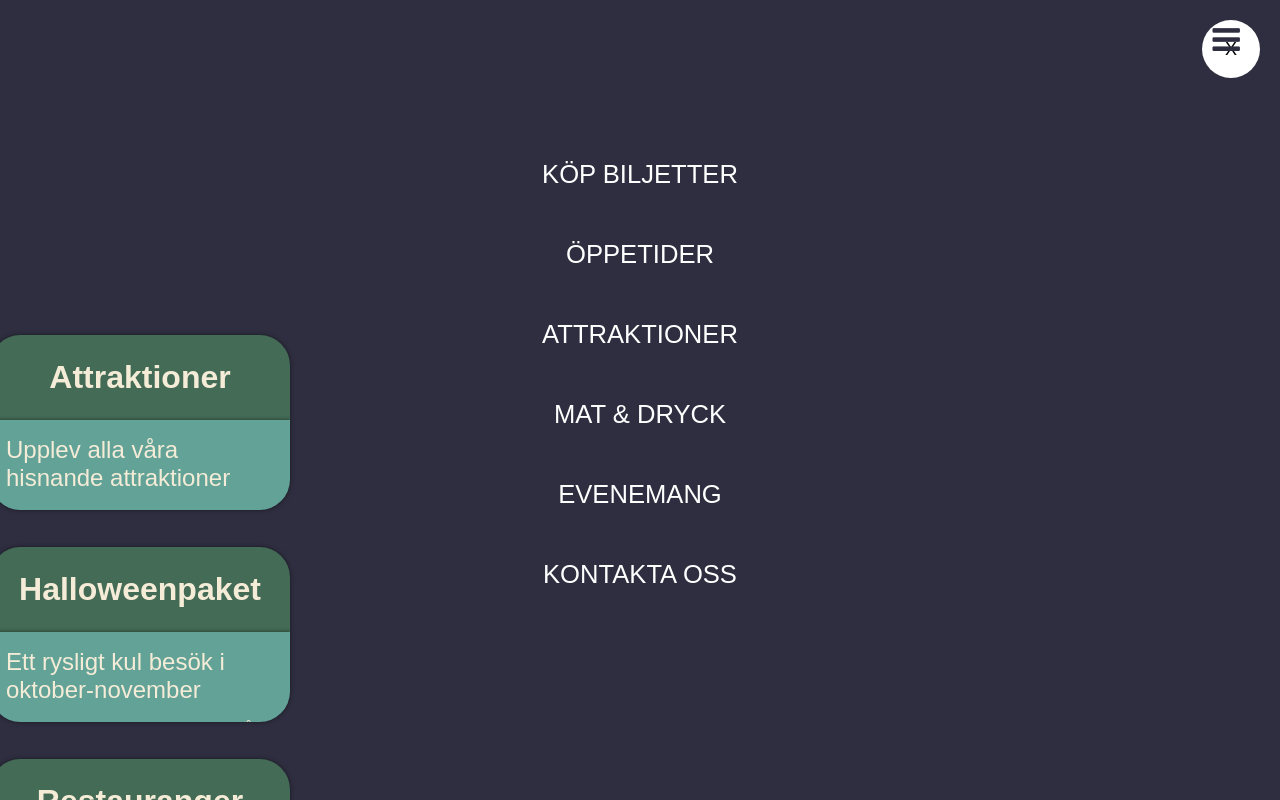
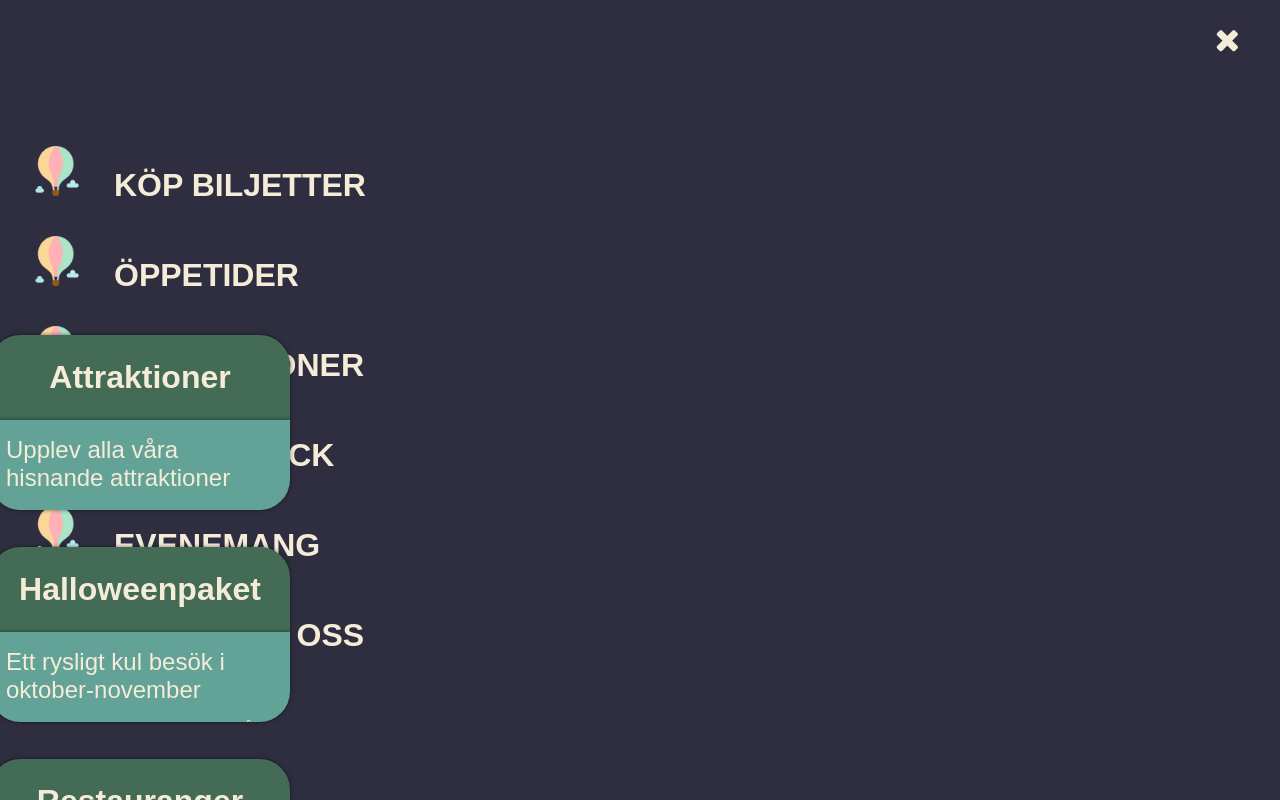
Before and after one commit to fabiolapoblete/amuseMe-examination, a React (Vite) app: page / in a window 1280 px wide. Both pictures are taken after a click on the element 1226 px from the left and 40 px from the top of the page. Shown: the top 800 px of the page. Built offline with nearby package versions, Linux system fonts and the light colour scheme; a web font is replaced by a local one.

Commit message:
Styling menu

```diff
--- a/src/Pages/LandingPage.jsx
+++ b/src/Pages/LandingPage.jsx
@@ -9,15 +9,10 @@ import { useState } from "react";
 function LandingPage() {
   const [open, setOpen] = useState(false);
 
-  const isOpen = () => {
-    setOpen(true);
-  };
-
   const closeMenu = () => {
     setOpen(false);
   };
 
-  //lets start animation
   const item = {
     exit: {
       opacity: 0,
@@ -40,13 +35,10 @@ function LandingPage() {
             initial={{ height: 0, opacity: 0 }}
             animate={{ height: "100vh", opacity: 1 }}
             transition={{ duration: 0.5 }}
-            exit="exit"
+            // exit="exit"
           >
-            <div className="btn_close" onClick={closeMenu}>
-              X
-            </div>
-            <motion.a
-              href=""
+            <motion.div
+              className="menu__item"
               initial={{ y: 80, opacity: 0 }}
               animate={{ y: 0, opacity: 1 }}
               transition={{ delay: 0.8 }}
@@ -59,10 +51,15 @@ function LandingPage() {
                 },
               }}
             >
-              Köp biljetter
-            </motion.a>
-            <motion.a
-              href=""
+              <img
+                className="balloon"
+                src="../../public/hot-air-balloon.png"
+                alt=""
+              />
+              <a href="">Köp biljetter</a>
+            </motion.div>
+            <motion.div
+              className="menu__item"
               initial={{ y: 80, opacity: 0 }}
               animate={{ y: 0, opacity: 1 }}
               transition={{ delay: 0.7 }}
@@ -75,10 +72,15 @@ function LandingPage() {
                 },
               }}
             >
-              Öppetider
-            </motion.a>
-            <motion.a
-              href=""
+              <img
+                className="balloon"
+                src="../../public/hot-air-balloon.png"
+                alt=""
+              />
+              <a href="">Öppetider</a>
+            </motion.div>
+            <motion.div
+              className="menu__item"
               initial={{ y: 80, opacity: 0 }}
               animate={{ y: 0, opacity: 1 }}
               transition={{ delay: 0.6 }}
@@ -91,10 +93,15 @@ function LandingPage() {
                 },
               }}
             >
-              Attraktioner
-            </motion.a>
-            <motion.a
-              href=""
+              <img
+                className="balloon"
+                src="../../public/hot-air-balloon.png"
+                alt=""
+              />
+              <a href="">Attraktioner</a>
+            </motion.div>
+            <motion.div
+              className="menu__item"
               initial={{ y: 80, opacity: 0 }}
               animate={{ y: 0, opacity: 1 }}
               transition={{ delay: 0.5 }}
@@ -107,10 +114,16 @@ function LandingPage() {
                 },
               }}
             >
-              Mat & Dryck
-            </motion.a>
-            <motion.a
-              href=""
+              <img
+                className="balloon"
+                src="../../public/hot-air-balloon.png"
+                alt=""
+              />
+              <a href="">Mat & Dryck</a>
+            </motion.div>
+
+            <motion.div
+              className="menu__item"
               initial={{ y: 80, opacity: 0 }}
               animate={{ y: 0, opacity: 1 }}
               transition={{ delay: 0.4 }}
@@ -123,10 +136,16 @@ function LandingPage() {
                 },
               }}
             >
-              Evenemang
-            </motion.a>
-            <motion.a
-              href=""
+              <img
+                className="balloon"
+                src="../../public/hot-air-balloon.png"
+                alt=""
+              />
+              <a href="">Evenemang</a>
+            </motion.div>
+
+            <motion.div
+              className="menu__item"
               initial={{ y: 80, opacity: 0 }}
               animate={{ y: 0, opacity: 1 }}
               transition={{ delay: 0.3 }}
@@ -139,14 +158,23 @@ function LandingPage() {
                 },
               }}
             >
-              Kontakta oss
-            </motion.a>
+              <img
+                className="balloon"
+                src="../../public/hot-air-balloon.png"
+                alt=""
+              />
+              <a href="">Kontakta oss</a>
+            </motion.div>
           </motion.div>
         )}
       </AnimatePresence>
       <header className="header">
-        <div className="menu" onClick={isOpen}>
-          <i className="fa fa-bars"></i>
+        <div className="menu" onClick={() => setOpen(!open)}>
+          {open ? (
+            <i className="fa fa-close"></i>
+          ) : (
+            <i className="fa fa-bars" onClick={closeMenu}></i>
+          )}
         </div>
         <MainTitle title={"Välkommen till AmuseMe!"} />
         <PrimaryButton title={"Biljetter"} />
--- a/src/Styles/LandingPage.css
+++ b/src/Styles/LandingPage.css
@@ -4,6 +4,14 @@ main {
     align-items: center;
     gap: 2rem;
     margin-top: 2rem;
+}
+
+a {
+    color:var(--main-text-color);
+    font-size: 2rem;
+    font-weight: 700;
+    text-decoration: none;
+    text-transform: uppercase;
 }
 
 .wrapper {
@@ -23,9 +31,17 @@ main {
     right: 0.5rem;
 }
 
+.fa {
+    cursor: pointer;
+    font-size: 2rem;
+}
+
 .fa-bars {
-    font-size: 2rem;
     color: var(--secondary-text-color);
+}
+
+.fa-close {
+    color: var(--main-text-color);
 }
 
 .menu_container{
@@ -42,31 +58,19 @@ main {
     justify-content: center;
     align-items: center;
     flex-direction: column;
+    gap: 2rem;
 }
 
-a{
-    /* display:inline-flex; */
-    color:#fff;
-    text-decoration: none;
-    height:80px;
-    /* overflow: hidden; */
-    font-size:2vw;
-    text-transform: uppercase;
+.menu__item {
+    display: flex;
+    flex-direction: row;
+    align-items: first baseline;
+    gap: 2rem;
+    width: 100%;
+    padding-left: 2rem;
 }
 
-.btn_close{
-    display:flex;
-    justify-content: center;
-    align-items: center;
-    width:58px;
-    height:58px;
-    background-color:#fff;
-    color:#000;
-    border-radius: 58px;
-    position:absolute;
-    top:20px;
-    right:20px;
-    z-index:2;
-    cursor:pointer;
-    font-size:18px;
+.balloon {
+    width: 50px;
+    height: 50px;
 }
```
Also changed, not shown: public/hot-air-balloon.png (added).
